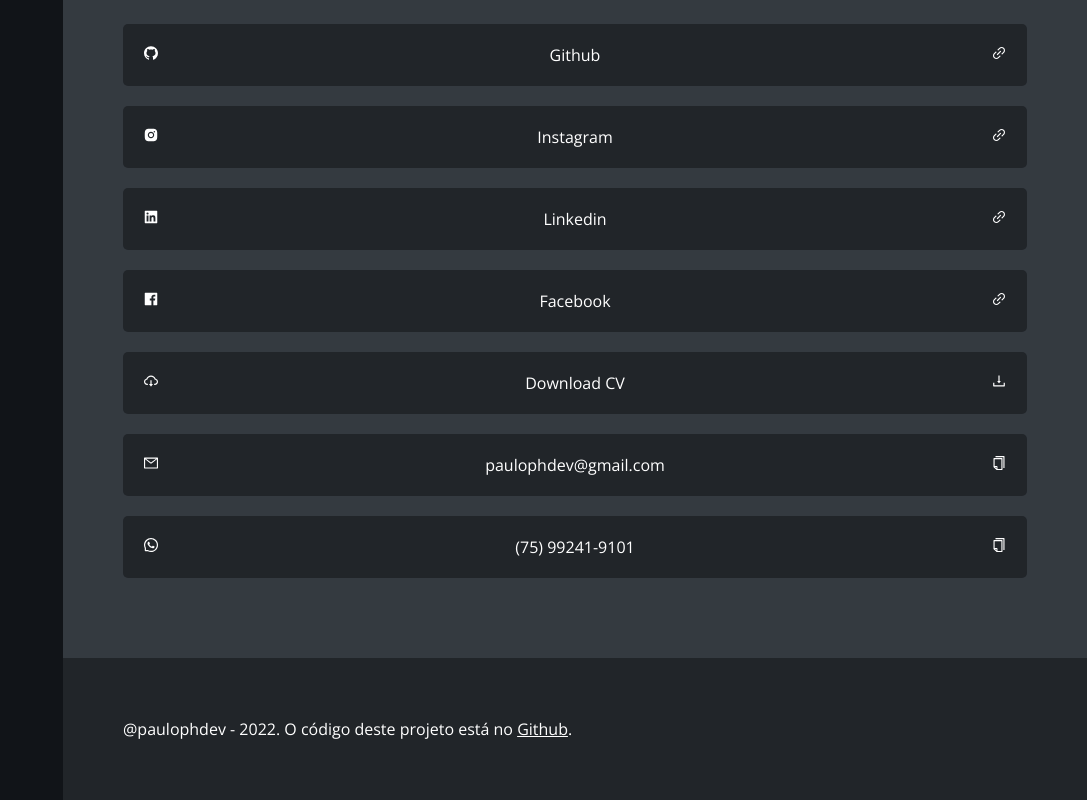
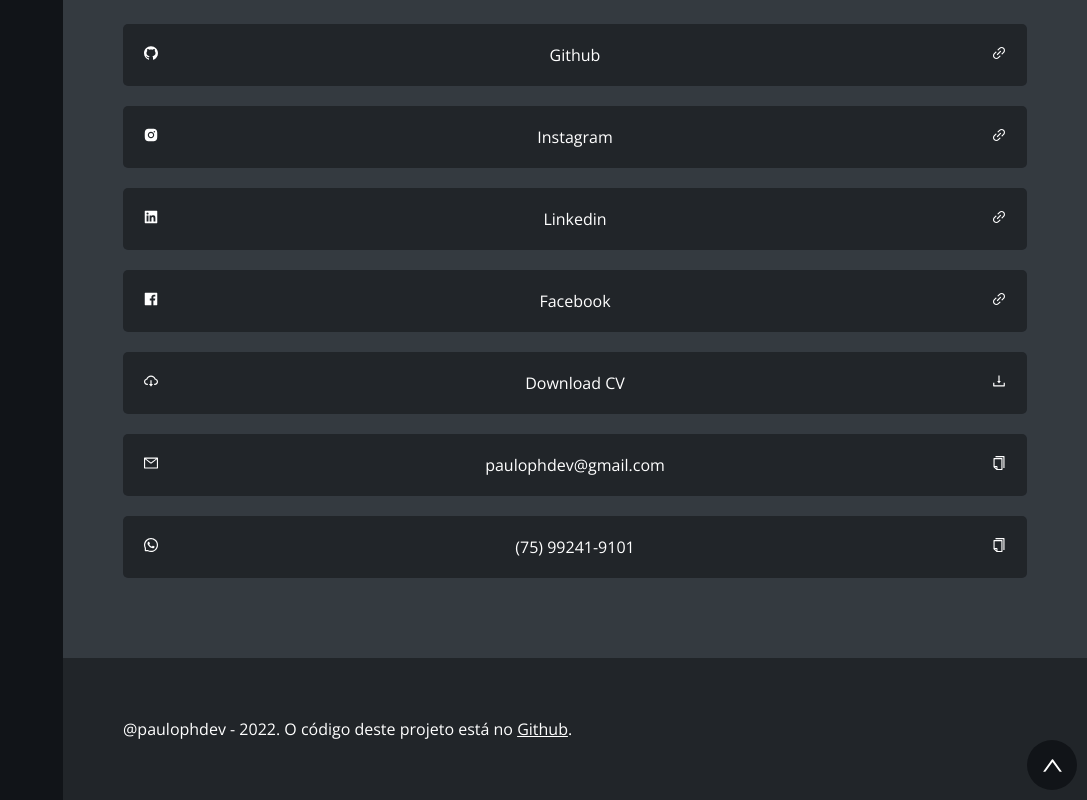
Before and after one commit to paulophdev/portfolio, a React (Vite) app: page / in a window 1280 px wide. Shown: the part 3696-4496 px from the top of the page, without its empty margins (193-1280 px from the left). Built offline with nearby package versions, Linux system fonts and the light colour scheme.

Commit message:
Adicionado ao footer função de back to home

```diff
--- a/src/components/Footer/index.jsx
+++ b/src/components/Footer/index.jsx
@@ -1,5 +1,6 @@
 import { Container } from "./styles";
 import Contacts from "../../../contacts";
+import { AiOutlineUp } from "react-icons/ai";
 const date = new Date();
 
 export default function index() {
@@ -12,6 +13,9 @@
         </a>
         .
       </p>
+      <a href="#home" className="backHome" title="Voltar ao Topo">
+        <AiOutlineUp size={25} />
+      </a>
     </Container>
   );
 }
--- a/src/components/Footer/styles.js
+++ b/src/components/Footer/styles.js
@@ -4,8 +4,27 @@
   background: ${(props) => props.theme.colors.backgroundSeconcadry};
   z-index: 3;
   padding: 60px;
+  position: relative;
 
   a {
     text-decoration: revert;
   }
+
+  .backHome {
+    width: 50px;
+    height: 50px;
+    display: flex;
+    justify-content: center;
+    align-items: center;
+    border-radius: 50%;
+    background: ${(props) => props.theme.colors.backgroundPrimary};
+    position: absolute;
+    bottom: 10px;
+    right: 10px;
+    transition: 0.2s;
+  }
+
+  .backHome:hover {
+    background: ${(props) => props.theme.colors.textSecondary};
+  }
 `;
```
